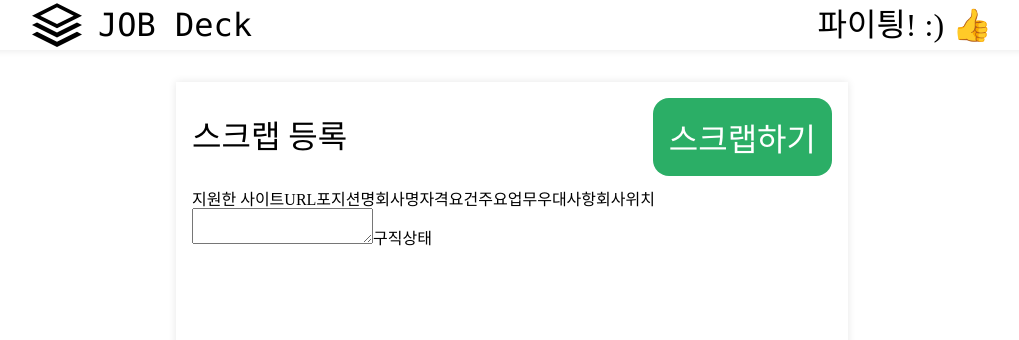
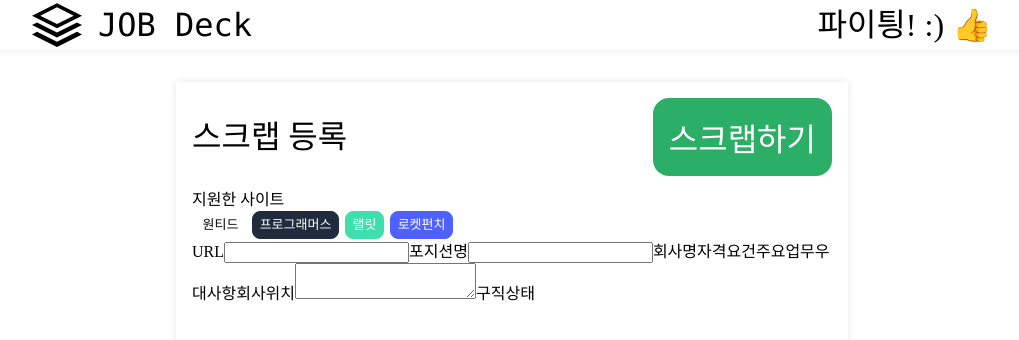
Before and after one commit to J-Chan91/job-deck, a React (Create React App) app: page /add in a window 1280 px wide. Shown: the top 340 px of the page, without its empty margins (128-1147 px from the left). Built offline with nearby package versions, Linux system fonts and the light colour scheme; a web font is replaced by a local one.

Commit message:
지원 사이트 선택 아티클 기능 추가

```diff
--- /dev/null
+++ b/src/components/addJobScrap/IptJobSearchURL.tsx
@@ -0,0 +1,80 @@
+import { useState } from "react";
+import styled from "styled-components";
+import { JobSearchURLInterface } from "../../types/AddJobScrap";
+
+interface SiteItemProps {
+  selectColor: string;
+  fontColor: string;
+  isSelect: boolean;
+}
+
+export default function IptJobSearchURL() {
+  const [selectURLItem, setSelectURLItem] = useState<string>("");
+  const [urlList, setUrlList] = useState<JobSearchURLInterface[]>([
+    {
+      title: "원티드",
+      backColor: "#fff",
+      fontColor: "#000",
+      selectColor: "#bdbdbd",
+    },
+    {
+      title: "프로그래머스",
+      backColor: "#202b3d",
+      fontColor: "#fff",
+      selectColor: "#3c68b0",
+    },
+    {
+      title: "랠릿",
+      backColor: "#3de0aa",
+      fontColor: "#fff",
+      selectColor: "#1c6b51",
+    },
+    {
+      title: "로켓펀치",
+      backColor: "#4e61ff",
+      fontColor: "#fff",
+      selectColor: "#0b156b",
+    },
+  ]);
+
+  return (
+    <>
+      <label>지원한 사이트 </label>
+
+      <SiteWrapper>
+        {urlList.map((item) => (
+          <SiteItem
+            key={item.title}
+            isSelect={selectURLItem === item.title ? true : false}
+            selectColor={
+              selectURLItem === item.title ? item.selectColor : item.backColor
+            }
+            fontColor={item.fontColor}
+            onClick={() => setSelectURLItem(item.title)}
+          >
+            {item.title}
+          </SiteItem>
+        ))}
+      </SiteWrapper>
+    </>
+  );
+}
+
+const SiteWrapper = styled.div`
+  display: flex;
+  flex-wrap: wrap;
+`;
+
+const SiteItem = styled.div<SiteItemProps>`
+  font-family: monospace;
+  padding: 0.4rem;
+  text-align: center;
+  cursor: pointer;
+  border: 1px solid ${(props) => props.selectColor};
+  border-radius: 0.5rem;
+  margin: 0.2rem;
+  color: ${(props) => props.fontColor};
+  background-color: ${(props) => props.selectColor};
+  box-shadow:  ${(props) =>
+    props.isSelect ? "0 0 8px rgba(0, 0, 0, 0.5)" : null};
+}`;
--- a/src/pages/AddJobScrapPage.tsx
+++ b/src/pages/AddJobScrapPage.tsx
@@ -1,4 +1,5 @@
 import styled from "styled-components";
+import IptJobSearchURL from "../components/addJobScrap/IptJobSearchURL";
 import Template from "../components/common/Template";
 
 export default function AddJobScrapPage() {
@@ -12,23 +13,18 @@ export default function AddJobScrapPage() {
             <button>스크랩하기</button>
           </TitleBox>
 
-          <label>지원한 사이트</label>
-
-          <label>URL</label>
-
+          {/* 지원한 사이트 */}
+          <IptJobSearchURL />
+          <label htmlFor="url-ipt">URL</label>
+          <input id="url-ipt" type="text" />
           <label>포지션명</label>
-
+          <input id="url-ipt" />
           <label>회사명</label>
-
           <label>자격요건</label>
-
           <label>주요업무</label>
-
           <label>우대사항</label>
-
           <label>회사위치</label>
           <textarea></textarea>
-
           <label>구직상태</label>
         </AddJobScrapPageInner>
       </AddJobScrapPageContainer>
@@ -67,3 +63,18 @@ const TitleBox = styled.div`
     border-radius: 1rem;
   }
 `;
+
+const SiteWrapper = styled.div`
+  display: flex;
+  flex-wrap: wrap;
+`;
+
+const SiteItem = styled.div`
+  font-family: monospace;
+  width: 5rem;
+  padding: 0.2rem;
+  text-align: center;
+  border: 1px solid black;
+  border-radius: 0.5rem;
+  margin: 0.2rem;
+`;
--- /dev/null
+++ b/src/types/AddJobScrap.d.ts
@@ -0,0 +1,6 @@
+export interface JobSearchURLInterface {
+  title: string;
+  backColor: string;
+  fontColor: string;
+  selectColor: string;
+}
```
